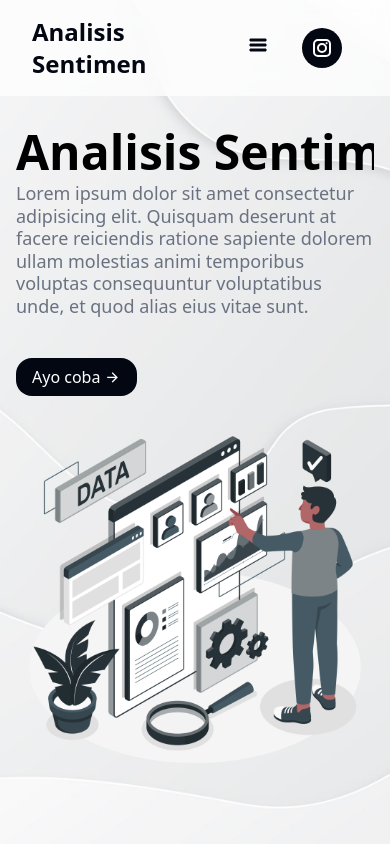
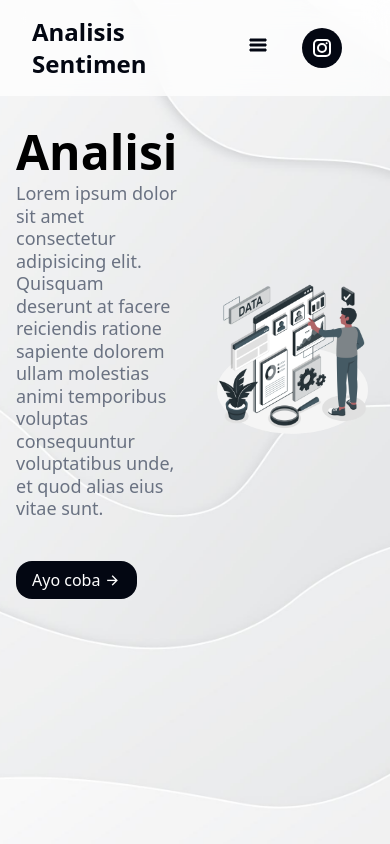
Before and after one commit to Nekitai/sentimen, a React (Vite) app: page / in a window 390 px wide. Shown: the top 844 px of the page. Built offline with nearby package versions, Linux system fonts and the light colour scheme.

Commit message:
sembilan mi mungkin

```diff
--- a/src/pages/HomePage.jsx
+++ b/src/pages/HomePage.jsx
@@ -2,13 +2,13 @@ import HeroImageLight from "../assets/img/data-analitic.png";
 import HeroImageDark from "../assets/img/Data-analysis.png";
 import BgLight from "../assets/img/4861242.jpg";
 import BgDark from "../assets/img/6045432.jpg";
-export const HomePage = ({darkMode}) => {
+export const HomePage = ({ darkMode }) => {
   const heroImage = darkMode ? HeroImageDark : HeroImageLight;
   const bgImage = darkMode ? BgDark : BgLight;
   return (
     <div className="homepage pb-10 flex-grow">
-      <div className="container mx-auto px-4 bg-cover bg-center min-h-screen bg-opacity-70 dark:bg-opacity-50" style={{ backgroundImage: `url(${bgImage})` }}>
-        <div className="hero grid grid-cols-1 lg:grid-cols-2 gap-8 items-center pt-32">
+      <div className="container mx-auto px-4 bg-cover bg-center min-h-screen min-w-screen bg-opacity-70 dark:bg-opacity-50 " style={{ backgroundImage: `url(${bgImage})` }}>
+        <div className="hero grid grid-cols-2 lg:grid-cols-2 gap-8 items-center pt-32">
           <div className="box">
             <h1 className="animate-typing finished text-5xl font-bold dark:text-white ">
               Analisis Sentimen
@@ -27,7 +27,9 @@ export const HomePage = ({darkMode}) => {
           </div>
         </div>
       </div>
+      <div className="container mx-auto px-4">
 
+      </div>
     </div>
   );
 };
```
